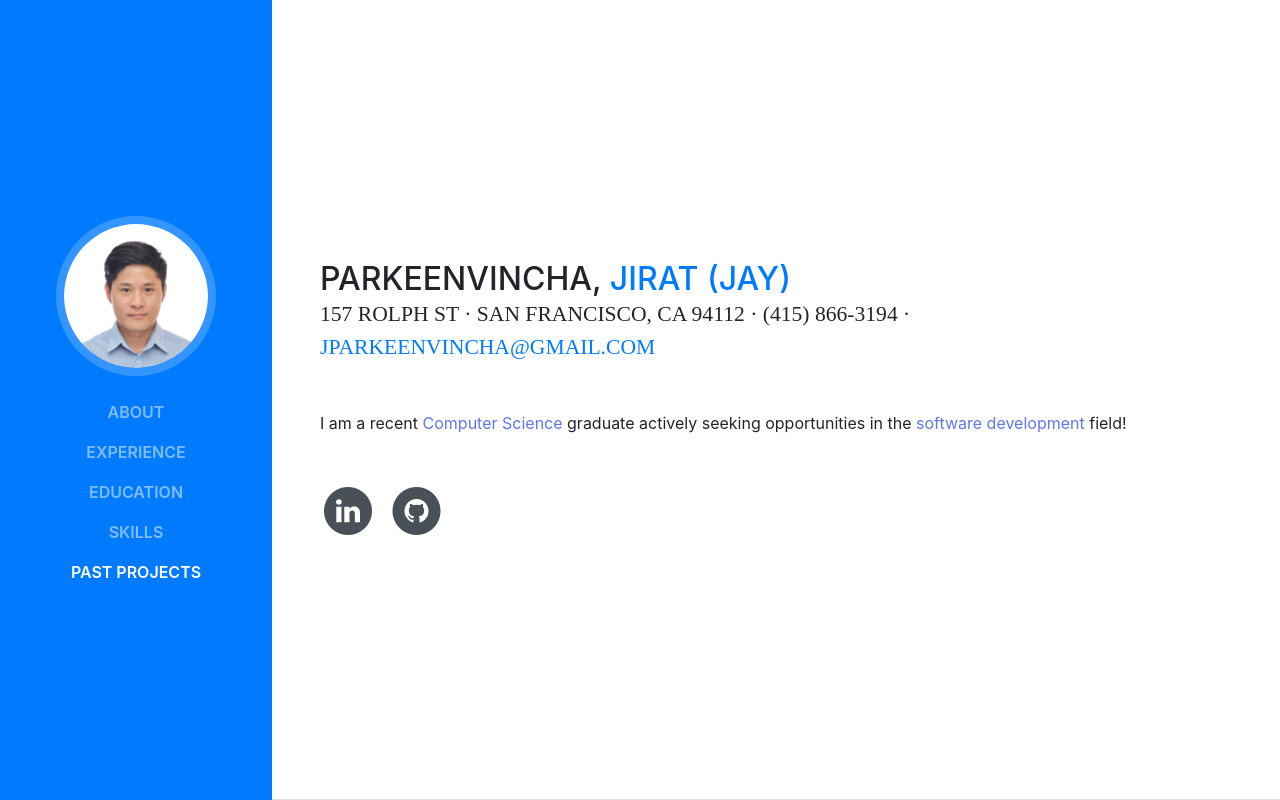
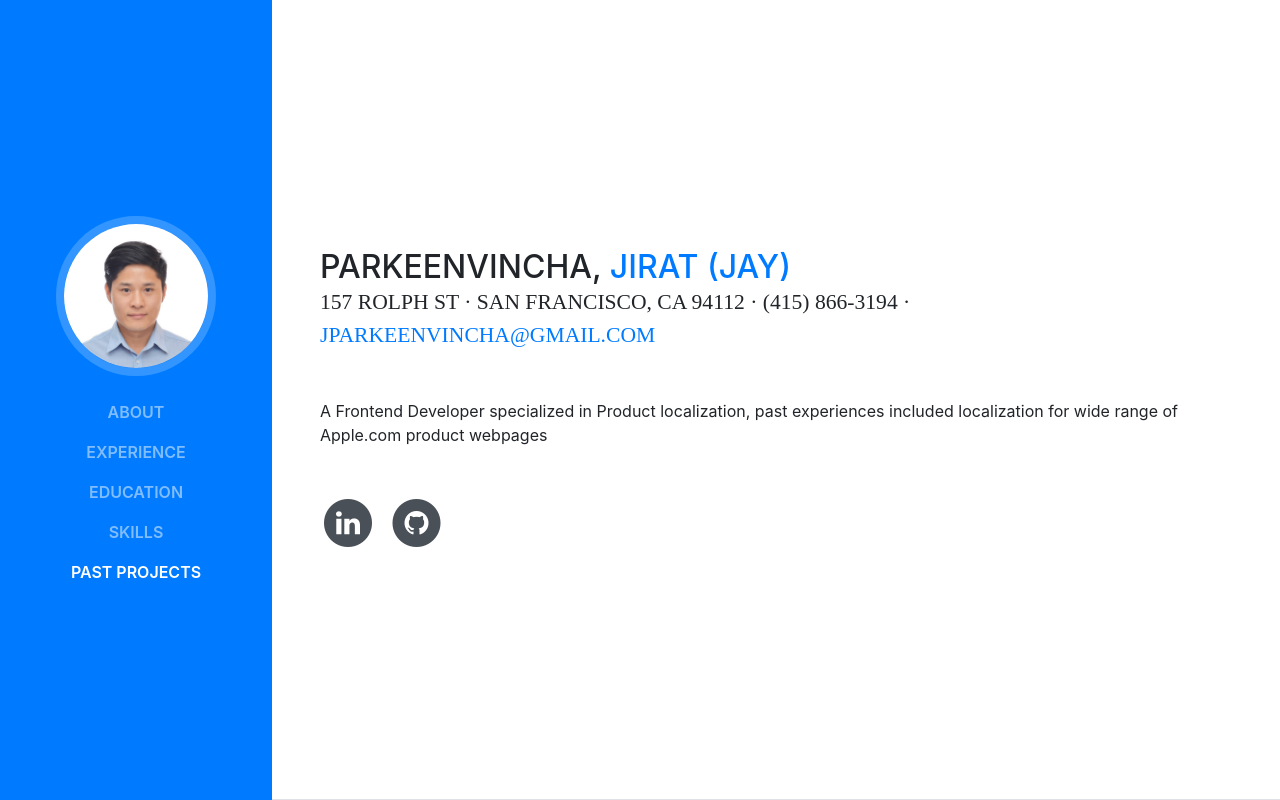
Before and after one commit to jparkeen/jparkeen.github.io, a website with bundled scripts: page index.html in a window 1280 px wide. Shown: the top 800 px of the page. Built offline with nearby package versions, Linux system fonts and the light colour scheme; a web font is replaced by a local one.

Commit message:
update intro1

```diff
--- a/index.html
+++ b/index.html
@@ -80,11 +80,7 @@
           <div class="subheading mb-5">157 rolph st · San Francisco, CA 94112 · (415) 866-3194 ·
             <a href="mailto:name@email.com">jparkeenvincha@gmail.com</a>
           </div>
-          <p class="mb-5">I am a recent
-            <span style="color: #5f77ec">Computer Science</span>
-              graduate actively seeking opportunities in the
-              <span style="color: #5f77ec">software development</span>
-               field!  </p>
+          <p class="mb-5">A Frontend Developer specialized in Product localization, past experiences included localization for wide range of Apple.com product webpages</p>
 
 
 
```
